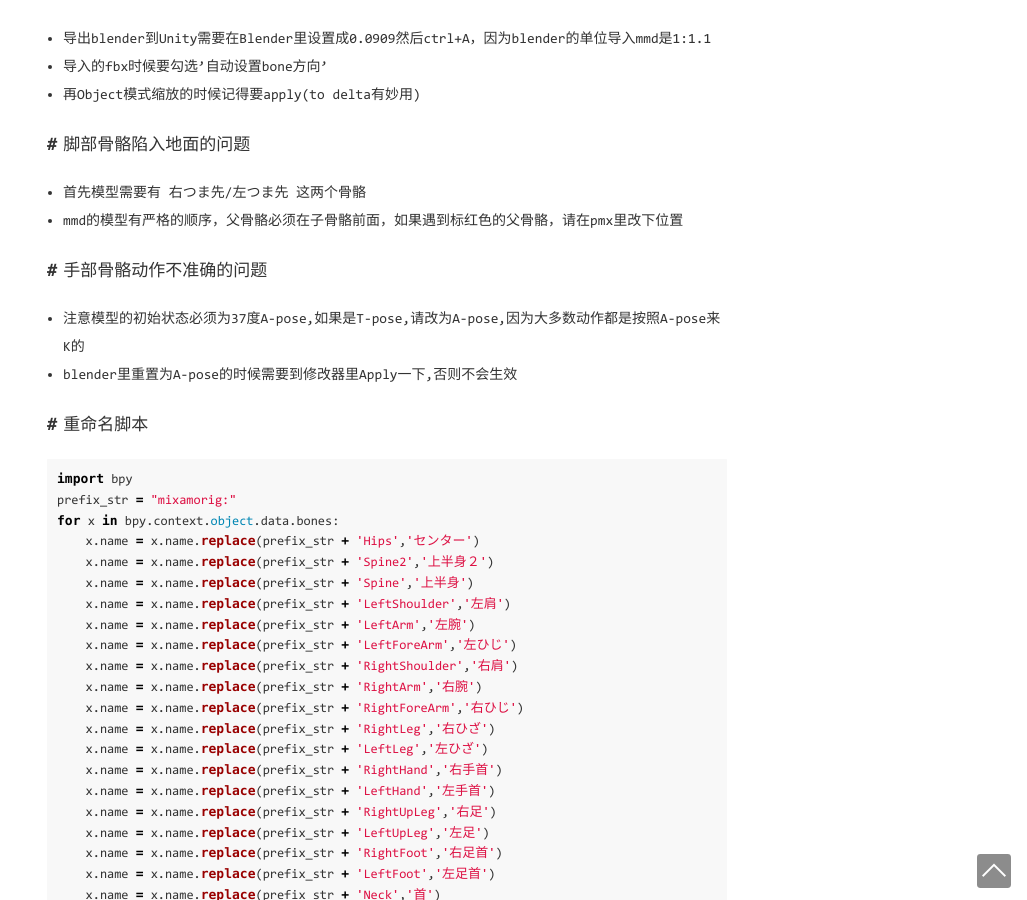
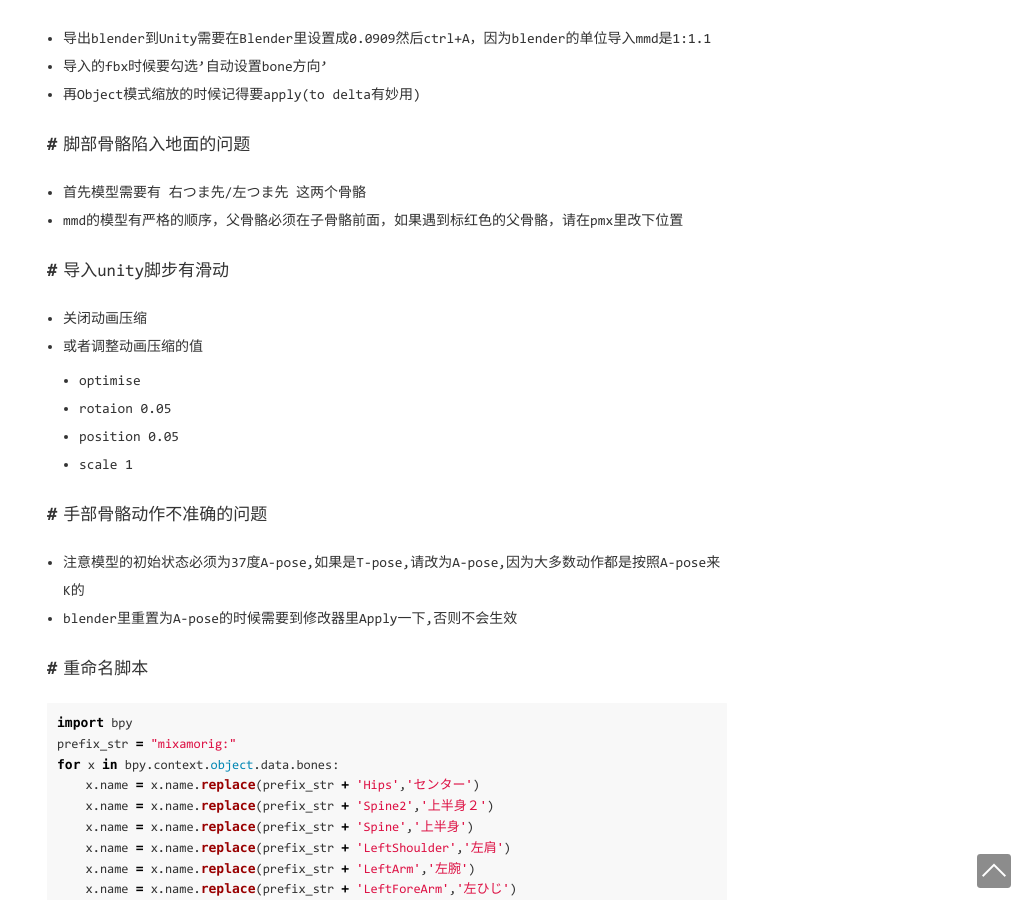
Before and after one commit to zane133/zane133.github.io, a Jekyll site: the page built from _posts/2020-02-21-mmd-bone.md, in a window 1280 px wide and 900 px high, scrolled down 713 px. Shown: the whole window, without its empty margins (253-1280 px from the left). Built offline with Jekyll 4.4.1, drawn with Linux system fonts in a browser that asks for light colours.

Commit message:
Update 2020-02-21-mmd-bone.md

```diff
--- a/_posts/2020-02-21-mmd-bone.md
+++ b/_posts/2020-02-21-mmd-bone.md
@@ -32,6 +32,14 @@ categories: [MMD]
 ## 脚部骨骼陷入地面的问题
 - 首先模型需要有 右つま先/左つま先 这两个骨骼
 - mmd的模型有严格的顺序，父骨骼必须在子骨骼前面，如果遇到标红色的父骨骼，请在pmx里改下位置
+
+## 导入unity脚步有滑动
+- 关闭动画压缩
+- 或者调整动画压缩的值
+    - optimise
+    - rotaion 0.05
+    - position 0.05
+    - scale 1
 
 ## 手部骨骼动作不准确的问题
 - 注意模型的初始状态必须为37度A-pose,如果是T-pose,请改为A-pose,因为大多数动作都是按照A-pose来K的
```
